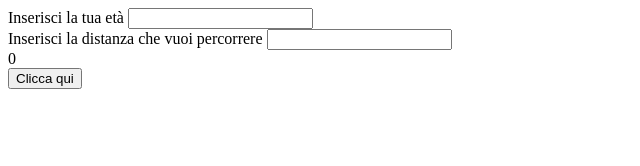
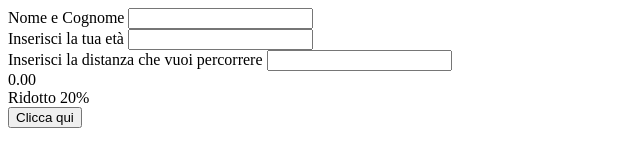
Before and after one commit to ALANOMAM/js-biglietto-treno-form, a plain HTML site: page index.html in a window 1280 px wide. Both pictures are taken after a click on the button "Clicca qui". Shown: the whole page, without its empty margins (0-640 px from the left). Drawn offline with Linux system fonts and the light colour scheme.

Commit message:
Impostato in modo tale che metta in output il nome, tiplogia del biglietto in base all'età e prezzo totale. senza stile per ora

```diff
--- a/index.html
+++ b/index.html
@@ -7,6 +7,12 @@
     <link rel="stylesheet" href="style.css">
 </head>
 <body>
+
+    <div>
+        <label for="userIdentity">Nome e Cognome</label>
+       <input type="text" id="userIdentity">
+    </div>
+
     <div>
  <label for="userAge">Inserisci la tua età</label>
 <input type="number" id="userAge">
@@ -18,7 +24,15 @@
    </div>
 
 
-   <div class="result">
+   <div id="result">
+
+   </div>
+
+   <div id="offer">
+
+   </div>
+
+   <div id="identity">
 
    </div>
 
--- a/index.js
+++ b/index.js
@@ -1,30 +1,32 @@
 
-
+let userId = document.querySelector("#userIdentity")
 let age = document.querySelector("#userAge")
 let distance = document.querySelector("#userDistance")
 let button = document.querySelector("#btn")
-let prezzo = document.querySelector(".result")
-
+let prezzo = document.querySelector("#result")
+let offerta = document.querySelector("#offer")
+let identità = document.querySelector("#identity")
 
  button.addEventListener("click",
  function(){
     let fullPrice = distance.value*0.21
     let price;
 
+    identità.innerHTML = userId.value
     if(age.value < 18){
         price = fullPrice - ((20/100) * fullPrice);
-        console.log(price);
-        prezzo.innerHTML = price;
+        prezzo.innerHTML = price.toFixed(2);
+        offerta.innerHTML="Ridotto 20%"
 
     } else if(age.value > 65){
        price = fullPrice - ((40/100) * fullPrice);
-       console.log(price);
-       prezzo.innerHTML = price;
+       prezzo.innerHTML = price.toFixed(2);
+       offerta.innerHTML="Ridotto 40%"
 
     } else{
       price = fullPrice;
-       console.log(price);
-       prezzo.innerHTML = price;
+       prezzo.innerHTML = price.toFixed(2);
+       offerta.innerHTML="Biglietto standard"
     }
 
  }
```
